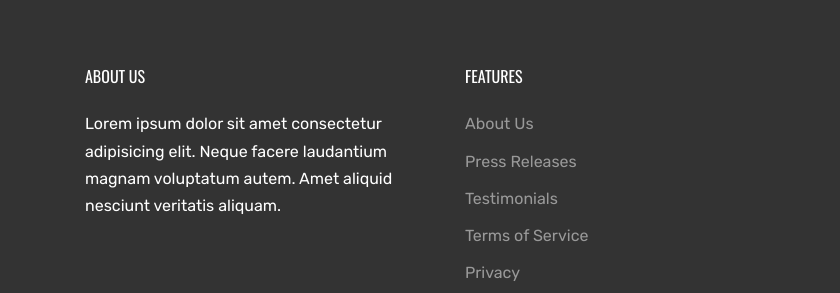
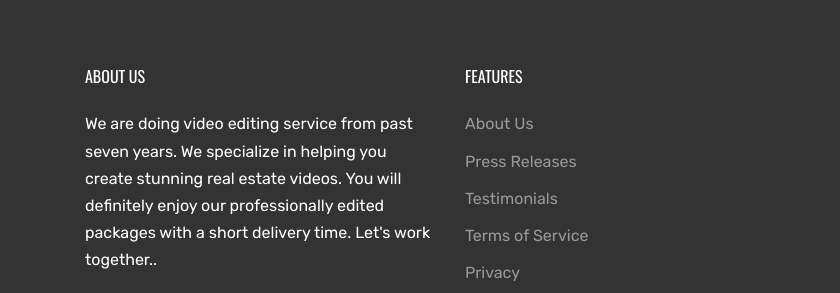
Before and after one commit to ibaarani/breezy-web, a plain HTML site: page index.html in a window 1280 px wide. Shown: the part 5891-6184 px from the top of the page, 0-840 px from the left. Drawn offline with nearby package versions, Linux system fonts and the light colour scheme; files whose address does not match are found by name.

Commit message:
updated aboust us

```diff
--- a/index.html
+++ b/index.html
@@ -668,7 +668,10 @@
             <div class="row">
               <div class="col-md-8">
                 <h2 class="footer-heading mb-4">About Us</h2>
-                <p>Lorem ipsum dolor sit amet consectetur adipisicing elit. Neque facere laudantium magnam voluptatum autem. Amet aliquid nesciunt veritatis aliquam.</p>
+                <p>We are doing video editing service from past seven years.
+We specialize in helping you create stunning real estate videos.
+You will definitely enjoy our professionally edited packages with a short delivery time.
+Let's work together..</p>
               </div>
               <div class="col-md-4 ml-auto">
                 <h2 class="footer-heading mb-4">Features</h2>
```
